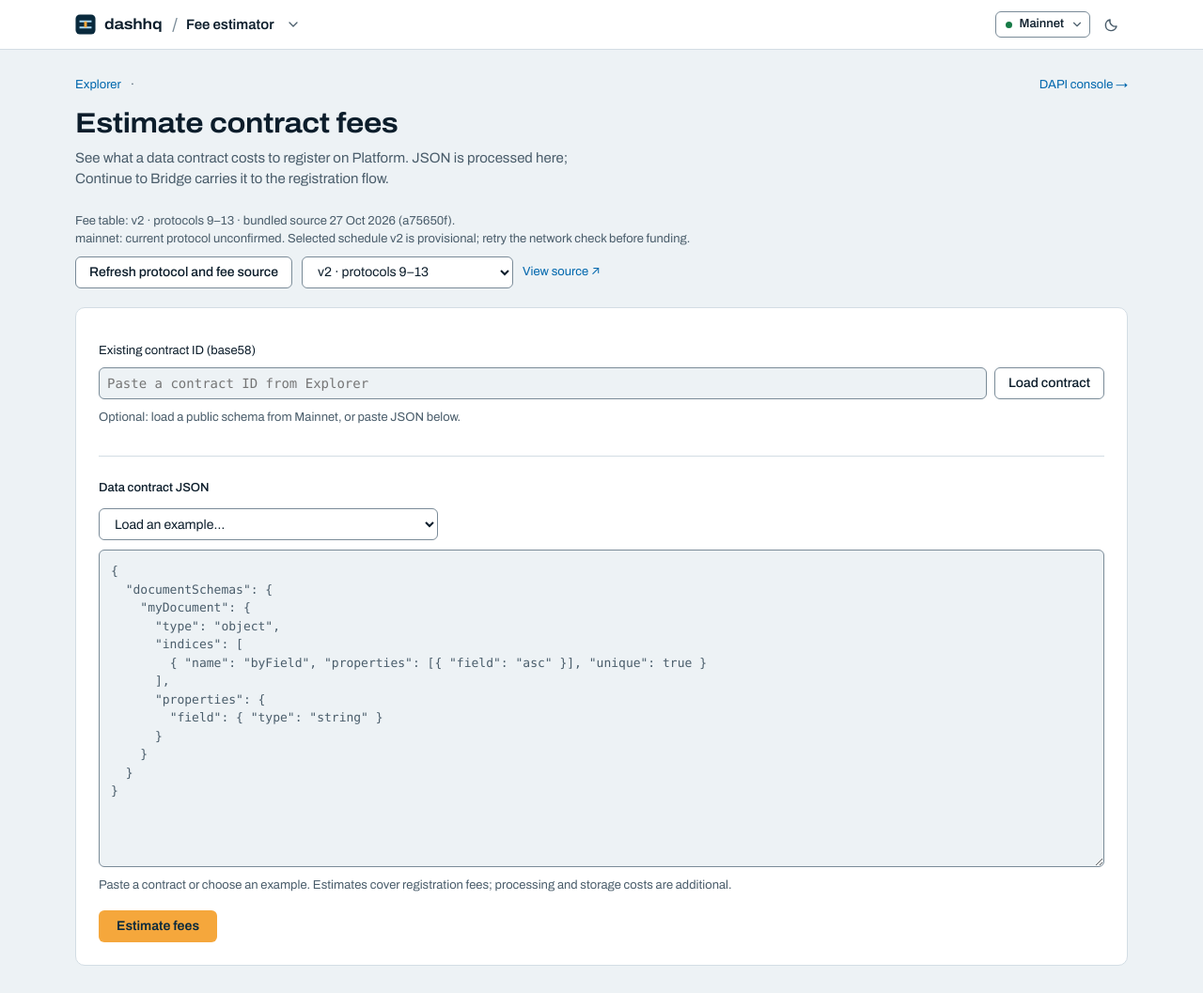
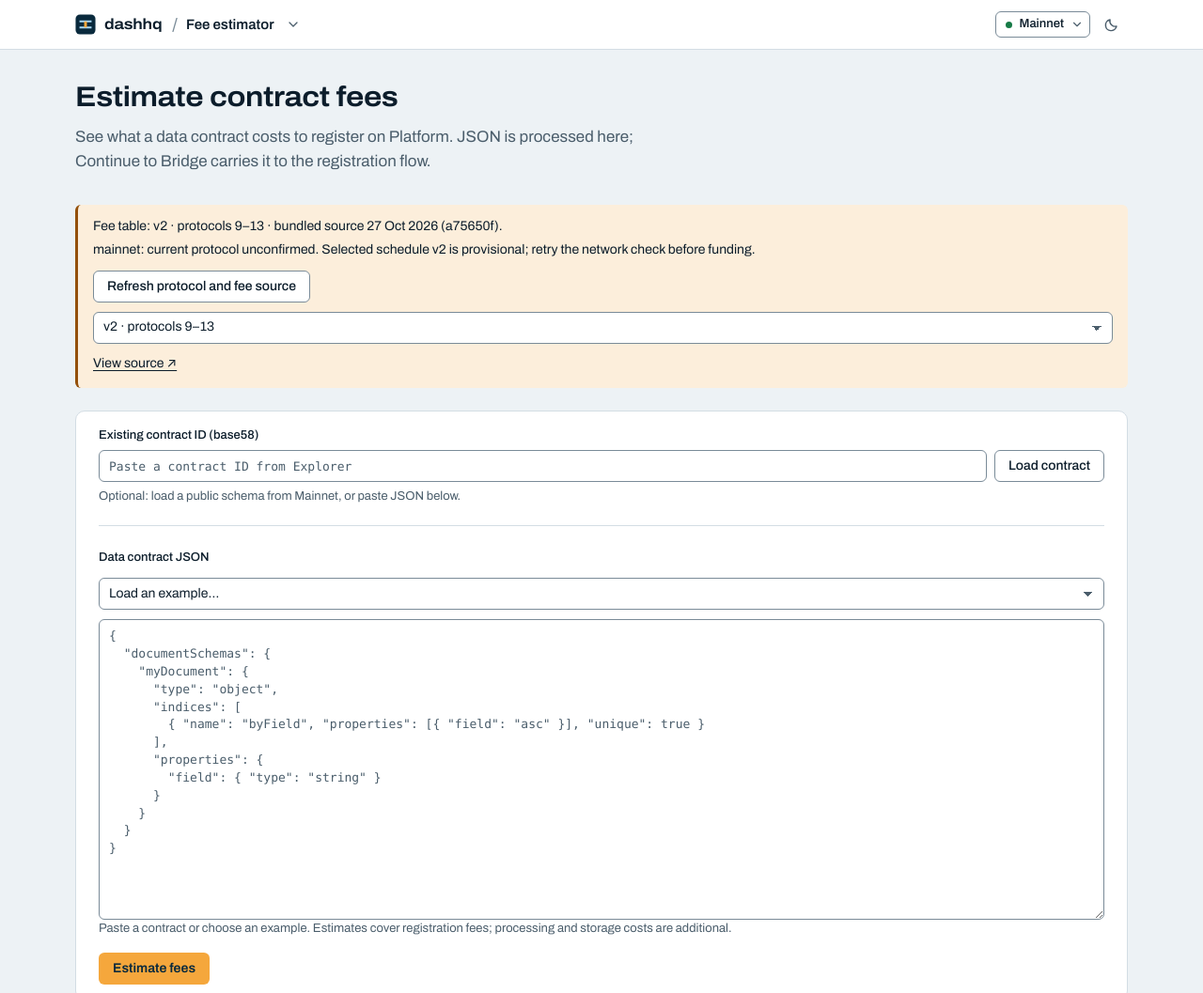
Before and after one commit to PastaPastaPasta/dash-contract-fee-estimator, a website built with Vite: page index.html in a window 1280 px wide. Shown: the top 1057 px of the page at 94% size. Built offline with nearby package versions, Linux system fonts and the light colour scheme.

Commit message:
style: adopt shared fee estimator components

```diff
--- a/index.html
+++ b/index.html
@@ -14,7 +14,7 @@
   <body>
     <a class="skip-link" href="#app">Skip to content</a>
     <dashhq-bar product="fees" network="mainnet" networks="mainnet testnet" sticky></dashhq-bar>
-    <main id="app"></main>
+    <main id="app" class="dh-container dh-page"></main>
     <dashhq-footer product="fees" source="https://github.com/PastaPastaPasta/dash-contract-fee-estimator"></dashhq-footer>
     <script type="module" src="/src/main.ts"></script>
   </body>
--- a/src/ui/components.ts
+++ b/src/ui/components.ts
@@ -34,40 +34,40 @@ export function renderApp(container: HTMLElement): {
   const bundledSource = `https://github.com/dashpay/platform/blob/${BUNDLED_FEE_TABLE.revision}/packages/rs-platform-version/src/version/fee/data_contract_registration/v2.rs`;
   const sourceDescription = `Fee table: v2 · protocols 9–13 · bundled source ${BUNDLED_FEE_TABLE.sourceDate} (${BUNDLED_FEE_TABLE.revision.slice(0, 7)}).`;
   container.innerHTML = `
-    <div class="page-intro">
-      <p class="tool-links"><a href="${window.dashhq.href('explorer', '/', { network: network as 'mainnet' | 'testnet' })}">Explorer</a><span>·</span><a href="${window.dashhq.href('dapi', '/', { network: network as 'mainnet' | 'testnet' })}">DAPI console →</a></p>
-      <h1>Estimate contract fees</h1>
-      <p>See what a data contract costs to register on Platform. JSON is processed here; Continue to Bridge carries it to the registration flow.</p>
-      ${identity ? `<p class="field-hint">Continue from <a href="${esc(window.dashhq.href('explorer', '/identity/?id=' + identity, { network: network as 'mainnet' | 'testnet' }))}">your identity in Explorer →</a>. Estimate registration, plan a reserve, then review in Bridge.</p>` : ''}
-    </div>
-    <div class="fee-source">
+    <header class="dh-page-header">
+
+      <h1 class="dh-page-header__title">Estimate contract fees</h1>
+      <p class="dh-page-header__lede">See what a data contract costs to register on Platform. JSON is processed here; Continue to Bridge carries it to the registration flow.</p>
+      ${identity ? `<p class="dh-field__help">Continue from <a href="${esc(window.dashhq.href('explorer', '/identity/?id=' + identity, { network: network as 'mainnet' | 'testnet' }))}">your identity in Explorer →</a>. Estimate registration, plan a reserve, then review in Bridge.</p>` : ''}
+    </header>
+    <div id="fee-source-notice" class="fee-source dh-notice dh-notice--info">
       <p id="fee-source-description">${sourceDescription}</p>
       <p id="protocol-status" role="status">Reading current protocol…</p>
       <div class="fee-source-actions">
         <button class="dh-btn" id="refresh-fees" type="button">Refresh protocol and fee source</button>
-        <label for="version-select" class="visually-hidden">Fee table version</label>
-        <select id="version-select" disabled><option value="v2.rs">v2 · protocols 9–13</option></select>
+        <label class="dh-field__label visually-hidden" for="version-select">Fee table version</label>
+        <select class="dh-select" id="version-select" disabled><option value="v2.rs">v2 · protocols 9–13</option></select>
         <a id="fee-source-link" href="${bundledSource}" target="_blank" rel="noopener">View source ↗</a>
       </div>
       <p id="refresh-message" role="status"></p>
     </div>
 
-    <section class="input-section">
-      <form id="load-contract-form" class="contract-loader">
-        <label for="contract-id">Existing contract ID (base58)</label>
-        <div><input id="contract-id" autocomplete="off" spellcheck="false" required placeholder="Paste a contract ID from Explorer"><button class="dh-btn" id="load-contract" type="submit">Load contract</button></div>
-        <p id="contract-status" role="status" class="field-hint">Optional: load a public schema from ${esc(networkLabel)}, or paste JSON below.</p>
+    <section class="input-section dh-card">
+      <form id="load-contract-form" class="contract-loader dh-field">
+        <label class="dh-field__label" for="contract-id">Existing contract ID (base58)</label>
+        <div class="dh-inline-form"><input class="dh-input dh-input--mono" aria-describedby="contract-status" id="contract-id" autocomplete="off" spellcheck="false" required placeholder="Paste a contract ID from Explorer"><button class="dh-btn" id="load-contract" type="submit">Load contract</button></div>
+        <p id="contract-status" role="status" class="dh-field__help">Optional: load a public schema from ${esc(networkLabel)}, or paste JSON below.</p>
       </form>
       <div class="input-header">
-        <label for="json-input">Data contract JSON</label>
+        <label class="dh-field__label" for="json-input">Data contract JSON</label>
         <div class="input-actions">
-          <select id="example-select" aria-label="Load an example">
+          <select class="dh-select" id="example-select" aria-label="Load an example">
             <option value="">Load an example…</option>
             ${EXAMPLES.map((e, i) => `<option value="${i}">${e.name}</option>`).join('')}
           </select>
         </div>
       </div>
-      <textarea id="json-input" rows="16" spellcheck="false" aria-describedby="json-hint error-msg" placeholder='{
+      <textarea class="dh-textarea dh-input--mono" id="json-input" rows="16" spellcheck="false" aria-describedby="json-hint error-msg" placeholder='{
   "documentSchemas": {
     "myDocument": {
       "type": "object",
@@ -80,20 +80,20 @@ export function renderApp(container: HTMLElement): {
     }
   }
 }'></textarea>
-      <p id="json-hint" class="field-hint">Paste a contract or choose an example. Estimates cover registration fees; processing and storage costs are additional.</p>
+      <p id="json-hint" class="dh-field__help">Paste a contract or choose an example. Estimates cover registration fees; processing and storage costs are additional.</p>
       <div class="input-footer">
         <button class="dh-btn dh-btn--primary" id="estimate-btn">Estimate fees</button>
-        <span id="error-msg" class="error-msg" role="alert"></span>
+        <span id="error-msg" class="dh-field__error" role="alert"></span>
       </div>
     </section>
 
-    <section id="result-section" class="result-section hidden" tabindex="-1" aria-labelledby="result-title">
-      <h2 id="result-title">Registration estimate</h2>
-      <div id="estimate-total" class="estimate-total" role="status"></div>
-      <p id="estimate-protocol" class="field-hint"></p>
-      <p id="estimate-source" class="field-hint">${sourceDescription}</p>
-      <p class="field-hint">Itemised registration fees in ${unit}.</p>
-      <table class="fee-table">
+    <section id="result-section" class="result-section dh-card hidden" tabindex="-1" aria-labelledby="result-title">
+      <h2 class="dh-section__title" id="result-title">Registration estimate</h2>
+      <div id="estimate-total" class="dh-stat dh-stat--key" role="status"></div>
+      <p id="estimate-protocol" class="dh-notice dh-notice--info"></p>
+      <p id="estimate-source" class="dh-field__help">${sourceDescription}</p>
+      <p class="dh-field__help">Itemised registration fees in ${unit}.</p>
+      <table class="dh-table dh-table--stack">
         <thead>
           <tr>
             <th>Item</th>
@@ -108,18 +108,19 @@ export function renderApp(container: HTMLElement): {
 
       <div id="summary-section" class="summary-section"></div>
       <div class="budget-section">
-        <h3>Plan the funding</h3>
+        <h3 class="dh-h3">Plan the funding</h3>
         <p>The registration estimate is the minimum component. Processing depends on the final transition and signatures; storage depends on bytes and retention. Later document writes, tokens and name contests cost extra. An existing contract’s original registration is already paid.</p>
-        <label for="planned-reserve">Your additional reserve (${unit})</label>
-        <input id="planned-reserve" type="number" min="0" step="0.0001" inputmode="decimal" placeholder="Choose a reserve">
-        <p id="funding-plan" class="field-hint" role="status">Choose a reserve for processing, storage and future writes. This is a planning allowance, not a fee quote.</p>
-        <p class="field-hint">Next: import this schema into Bridge, choose your identity, then request its current transition estimate before funding or signing. Budget for that quote plus the writes your app will make; there is no universal reserve. ${network === 'mainnet' ? 'Mainnet · real DASH.' : 'Testnet · practice funds have no monetary value.'}</p>
-        <a id="register-contract" class="dh-btn continue-link">Continue to Bridge on ${esc(networkLabel)} →</a>
+        <label class="dh-field__label" for="planned-reserve">Your additional reserve (${unit})</label>
+        <input class="dh-input" aria-describedby="funding-plan" id="planned-reserve" type="number" min="0" step="0.0001" inputmode="decimal" placeholder="Choose a reserve">
+        <p id="funding-plan" class="dh-field__help" role="status">Choose a reserve for processing, storage and future writes. This is a planning allowance, not a fee quote.</p>
+        <p class="dh-field__help">Next: import this schema into Bridge, choose your identity, then request its current transition estimate before funding or signing. Budget for that quote plus the writes your app will make; there is no universal reserve. ${network === 'mainnet' ? 'Mainnet · real DASH.' : 'Testnet · practice funds have no monetary value.'}</p>
+        <a id="register-contract" class="dh-btn dh-btn--primary" aria-disabled="true">Continue to Bridge on ${esc(networkLabel)} →</a>
       </div>
 
+      <p class="dh-elsewhere"><a href="${window.dashhq.href('explorer', '/', { network: network as 'mainnet' | 'testnet' })}">Explorer</a><span>·</span><a href="${window.dashhq.href('dapi', '/', { network: network as 'mainnet' | 'testnet' })}">DAPI console →</a></p>
       <div class="sources-section">
-        <h3>Fee reference</h3>
-        <table class="constants-table">
+        <h3 class="dh-h3">Fee reference</h3>
+        <table class="dh-table dh-table--cards">
           <thead>
             <tr>
               <th>Fee type</th>
@@ -168,7 +169,15 @@ export function renderApp(container: HTMLElement): {
   });
 
   return {
-    setProtocolStatus: (message: string) => { container.querySelector('#protocol-status')!.textContent = message; container.querySelector('#estimate-protocol')!.textContent = message; },
+    setProtocolStatus: (message: string) => {
+      container.querySelector('#protocol-status')!.textContent = message;
+      container.querySelector('#estimate-protocol')!.textContent = message;
+      const unconfirmed = /unconfirmed|not confirmed|hypothetical|provisional|unavailable|couldn.t|unknown|reading/i.test(message);
+      for (const notice of container.querySelectorAll('#estimate-protocol, #fee-source-notice')) {
+        notice.classList.toggle('dh-notice--warn', unconfirmed);
+        notice.classList.toggle('dh-notice--info', !unconfirmed);
+      }
+    },
     getJsonInput: () => jsonInput.value,
     setJsonInput: (val: string) => { jsonInput.value = val; },
     showResult: (estimate: FeeEstimate, parsed: ParsedContract) => {
@@ -179,19 +188,23 @@ export function renderApp(container: HTMLElement): {
       reserve.dispatchEvent(new Event('input'));
       const bridgeLink = container.querySelector<HTMLAnchorElement>('#register-contract')!;
       const encoded = encodeContractHandoff(jsonInput.value);
+      estimateBtn.classList.remove('dh-btn--primary');
       if (encoded.length <= 24000 && (network === 'mainnet' || network === 'testnet')) {
+        bridgeLink.removeAttribute('aria-disabled');
         bridgeLink.href = window.dashhq.href('bridge', '/?mode=contract&from=fees&feeSchedule=' + encodeURIComponent(versionSelect.dataset.activeVersion ?? '') + '&registrationCredits=' + estimate.totalCredits + '&contract=' + encoded + (identity ? '&identity=' + encodeURIComponent(identity) : ''), { network });
         bridgeLink.textContent = `Continue to Bridge on ${networkLabel} →`;
       } else {
         bridgeLink.removeAttribute('href');
+        bridgeLink.setAttribute('aria-disabled', 'true');
+        estimateBtn.classList.add('dh-btn--primary');
         bridgeLink.textContent = 'Open Bridge from the family menu and paste this schema. It is too large for a link, or this network needs its own Bridge.';
       }
-      container.querySelector('#estimate-total')!.innerHTML = `<strong>${creditsToDash(estimate.totalCredits)} <span>${unit}</span></strong><p>${formatCredits(estimate.totalCredits)} credits · registration only</p>`;
+      container.querySelector('#estimate-total')!.innerHTML = `<strong class="dh-stat__value">${creditsToDash(estimate.totalCredits)} <span class="dh-unit">${unit}</span></strong><p class="dh-stat__note">${formatCredits(estimate.totalCredits)} credits · registration only</p>`;
 
       feeTbody.innerHTML = estimate.lineItems
         .map((item) => `
           <tr>
-            <td>
+            <td data-label="Item">
               <span class="item-label">${esc(item.label)}</span>
               <span class="item-desc">${esc(item.description)}</span>
             </td>
@@ -204,10 +217,10 @@ export function renderApp(container: HTMLElement): {
 
       feeTfoot.innerHTML = `
         <tr class="total-row">
-          <td><strong>Total</strong></td>
-          <td class="num"></td>
-          <td class="num"></td>
-          <td class="num">
+          <td data-label="Item"><strong>Total</strong></td>
+          <td class="num" data-label="Count"></td>
+          <td class="num" data-label="Unit"></td>
+          <td class="num" data-label="Total">
             <strong>${creditsToDash(estimate.totalCredits)} ${unit}</strong>
             <span class="credits-display">${formatCredits(estimate.totalCredits)} credits</span>
           </td>
@@ -232,7 +245,7 @@ export function renderApp(container: HTMLElement): {
       ].filter(Boolean).join(', ');
 
       summarySection.innerHTML = `
-        <h3>Contract summary</h3>
+        <h3 class="dh-h3">Contract summary</h3>
         <ul>
           <li>${parsed.documentTypes.length} document type${parsed.documentTypes.length !== 1 ? 's' : ''}${
             parsed.documentTypes.length > 0
@@ -263,7 +276,7 @@ export function renderApp(container: HTMLElement): {
       constantsTbody.innerHTML = constRows
         .map(([label, credits]) => `
           <tr>
-            <td>${esc(label)}</td>
+            <td data-label="Fee type" class="dh-rc-title">${esc(label)}</td>
             <td class="num" data-label="Credits">${formatCredits(credits)}</td>
             <td class="num" data-label="${unit}">${creditsToDash(credits)}</td>
           </tr>
@@ -274,9 +287,11 @@ export function renderApp(container: HTMLElement): {
       errorMsg.textContent = msg;
       jsonInput.setAttribute('aria-invalid', 'true');
       resultSection.classList.add('hidden');
+      estimateBtn.classList.add('dh-btn--primary');
     },
     clearResult: () => {
       resultSection.classList.add('hidden');
+      estimateBtn.classList.add('dh-btn--primary');
       errorMsg.textContent = '';
       jsonInput.removeAttribute('aria-invalid');
     },
@@ -310,6 +325,7 @@ export function renderApp(container: HTMLElement): {
     onRefresh: (handler: () => void) => { refreshBtn.addEventListener('click', handler); },
     setRefreshState: (loading: boolean, message = '') => {
       refreshBtn.disabled = loading;
+      refreshBtn.setAttribute('aria-busy', String(loading));
       if (!loading) versionSelect.value = versionSelect.dataset.activeVersion ?? '';
       versionSelect.disabled = loading || !versionSelect.querySelector('option[value$=".rs"]');
       refreshBtn.textContent = loading ? 'Reading GitHub…' : 'Refresh protocol and fee source';
--- a/src/ui/styles.css
+++ b/src/ui/styles.css
@@ -1,84 +1,31 @@
 * { box-sizing: border-box; }
 body { margin: 0; background: var(--dh-page); color: var(--dh-ink); font: 15px/1.5 var(--dh-font); }
-#app { max-width: var(--dh-max); padding: 28px var(--dh-gutter) 48px; margin: auto; }
 h1, h2, h3, p { margin: 0; }
-h1 { font-size: 30px; line-height: 1.2; font-weight: 660; font-stretch: 110%; letter-spacing: -.015em; margin: 12px 0 8px; }
-h2 { font-size: 21px; font-weight: 660; font-stretch: 110%; margin-bottom: 16px; }
-h3 { font-size: 17px; font-weight: 620; margin-bottom: 12px; }
 a { color: var(--dh-brand-ink); text-decoration: none; }
 a:hover { text-decoration: underline; }
-:focus-visible { outline: 2px solid var(--dh-focus); outline-offset: 2px; }
-.page-intro { margin-bottom: 24px; }
-.page-intro > p:last-child { max-width: 64ch; color: var(--dh-ink-2); }
-.tool-links { display: flex; gap: 10px; align-items: center; flex-wrap: wrap; font-size: 13px; color: var(--dh-ink-2); }
-.tool-links a:last-child { margin-left: auto; }
-.fee-source { margin-bottom: 20px; color: var(--dh-ink-2); font-size: 13px; }
+.fee-source { margin-bottom: 24px; }
 .fee-source-actions { display: flex; flex-wrap: wrap; align-items: center; gap: 10px; margin-top: 8px; }
 #refresh-message:not(:empty) { margin-top: 8px; }
-button, select { min-height: var(--dh-ctl-h); font: 14px var(--dh-font); color: var(--dh-ink); background: var(--dh-surface); border: 1px solid var(--dh-line-2); border-radius: var(--dh-r2); padding: 6px 12px; }
-button { cursor: pointer; }
-button:hover { background: var(--dh-hover); }
-button:disabled, select:disabled { opacity: .6; cursor: default; }
-.input-section, .result-section { background: var(--dh-surface); border: 1px solid var(--dh-line); border-radius: var(--dh-r3); padding: 24px; margin-bottom: 24px; }
+.input-section, .result-section { margin-bottom: 24px; }
 .input-header { display: flex; flex-direction: column; align-items: flex-start; gap: 12px; margin-bottom: 10px; }
-.input-header label { font-size: 13px; font-weight: 520; }
 .input-actions { width: 100%; }
 #example-select { max-width: 100%; }
-#json-input { width: 100%; display: block; background: var(--dh-page); color: var(--dh-ink); border: 1px solid var(--dh-line-2); border-radius: var(--dh-r2); padding: 12px; font: 13px/1.5 var(--dh-mono); resize: vertical; tab-size: 2; }
-#json-input::placeholder { color: var(--dh-ink-2); opacity: 1; }
-.field-hint { font-size: 13px; color: var(--dh-ink-2); margin: 10px 0; }
+#json-input { resize: vertical; tab-size: 2; }
 .input-footer { display: flex; flex-wrap: wrap; align-items: center; gap: 12px; margin-top: 16px; }
-#estimate-btn { background: var(--dh-act); color: var(--dh-act-ink); border-color: transparent; font-weight: 620; padding: 8px 18px; }
-#estimate-btn:hover { background: var(--dh-act-hover); }
-.error-msg { color: var(--dh-bad); font-size: 14px; }
 .hidden { display: none; }
 .result-section { scroll-margin-top: 72px; }
-.estimate-total { border-left: 3px solid var(--dh-brand); padding-left: 16px; margin-bottom: 24px; }
-.estimate-total strong { font-size: 32px; font-weight: 660; font-stretch: 108%; font-variant-numeric: tabular-nums; }
-.estimate-total strong span { font-size: 17px; color: var(--dh-ink-2); font-weight: 400; }
-.estimate-total p { font-size: 13px; color: var(--dh-ink-2); }
-table { width: 100%; border-collapse: collapse; font-size: 14px; font-variant-numeric: tabular-nums; }
-th { text-align: left; color: var(--dh-ink-2); font-size: 13px; font-weight: 520; }
-th, td { padding: 9px; border-bottom: 1px solid var(--dh-line); }
-.num { text-align: right; white-space: nowrap; }
+.dh-stat { margin-block: 16px 24px; }
 .item-label { display: block; font-weight: 520; }
 .item-desc, .credits-display { display: block; font-size: 12px; color: var(--dh-ink-2); }
-.total-row td { padding-top: 16px; border-bottom: 0; }
-.summary-section, .sources-section { margin-top: 24px; border-top: 1px solid var(--dh-line); padding-top: 20px; }
+.summary-section, .sources-section, .budget-section { margin-top: 24px; border-top: 1px solid var(--dh-line); padding-top: 20px; }
 .summary-section ul { padding-left: 18px; color: var(--dh-ink-2); margin: 0; }
 .summary-section li { margin: 4px 0; overflow-wrap: anywhere; }
 .source-links { display: flex; flex-wrap: wrap; gap: 8px 16px; font-size: 13px; }
 .visually-hidden { position: absolute; width: 1px; height: 1px; overflow: hidden; clip-path: inset(50%); }
 .skip-link { position: fixed; top: -80px; left: 16px; z-index: 100; background: var(--dh-surface); padding: 10px; }
 .skip-link:focus { top: 8px; }
-@media (max-width: 600px) {
-  #app { padding: 22px 16px 32px; }
-  .tool-links a:last-child { margin-left: 0; }
-  .input-section, .result-section { padding: 16px; }
-  .fee-source-actions { gap: 8px; }
-  button, select { min-height: 42px; }
-  select { font-size: 16px; }
-  #example-select { width: 100%; }
-  #json-input { height: 300px; font-size: 16px; }
-  table, tbody, tfoot { display: block; }
-  thead { position: absolute; width: 1px; height: 1px; overflow: hidden; clip-path: inset(50%); }
-  tbody tr { display: grid; grid-template-columns: repeat(3,minmax(0,1fr)); padding: 12px 0; border-bottom: 1px solid var(--dh-line); gap: 10px 4px; }
-  tbody td { border: 0; padding: 0; min-width: 0; white-space: normal; overflow-wrap: anywhere; text-align: left; }
-  tbody td:first-child { grid-column: 1/-1; }
-  td[data-label]::before { content: attr(data-label); display: block; font-size: 12px; color: var(--dh-ink-2); margin-bottom: 4px; }
-  .constants-table tbody tr { grid-template-columns: repeat(2,minmax(0,1fr)); }
-  tfoot tr { display: flex; align-items: baseline; justify-content: space-between; gap: 8px; }
-  tfoot td:empty { display: none; }
-  .total-row td { padding: 16px 0 0; }
-}
-
 .contract-loader { margin-bottom: 24px; padding-bottom: 20px; border-bottom: 1px solid var(--dh-line); }
-.contract-loader > div { display: flex; gap: 8px; margin-top: 8px; }
-input { min-width: 0; min-height: var(--dh-ctl-h); color: var(--dh-ink); background: var(--dh-page); border: 1px solid var(--dh-line-2); border-radius: var(--dh-r2); padding: 8px; font: 14px var(--dh-mono); }
 #contract-id { flex: 1; }
-.contract-loader label, .budget-section label { display: block; font-size: 13px; margin-top: 12px; }
-.budget-section { margin-top: 24px; border-top: 1px solid var(--dh-line); padding-top: 20px; }
 .budget-section > p { color: var(--dh-ink-2); }
-.continue-link { display: inline-block; min-height: 42px; padding: 10px 0; }
-.continue-link:not([href]) { color: var(--dh-ink-2); }
-@media (max-width:600px) { .contract-loader > div { flex-direction: column; } input { min-height: 42px; font-size: 16px; } }
+.budget-section h3, .sources-section h3 { margin-bottom: 12px; }
+@media (max-width: 600px) { #example-select { width: 100%; } #json-input { height: 300px; } }
--- /dev/null
+++ b/vitest.config.ts
@@ -0,0 +1,3 @@
+import { defineConfig } from 'vitest/config';
+
+export default defineConfig({ test: { include: ['tests/**/*.test.ts'] } });
```
